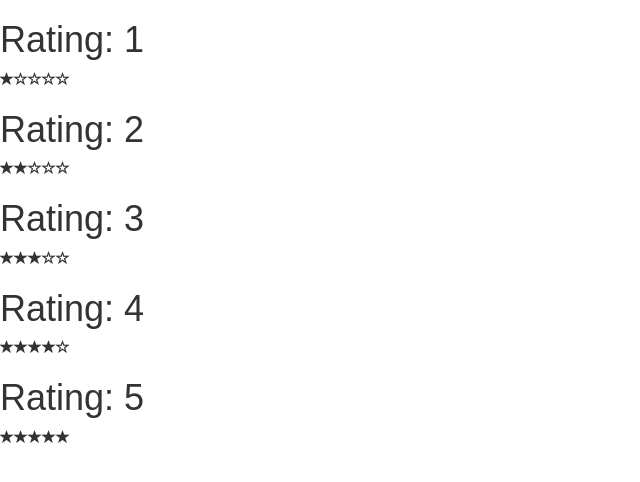
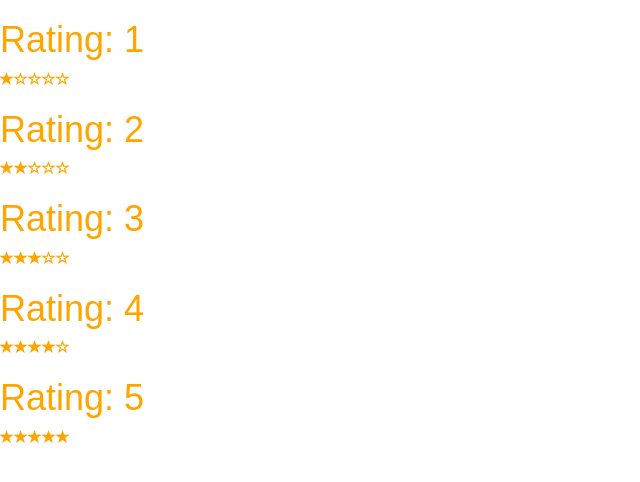
Before and after one commit to neilsatt/react_search_app, a React (Create React App) app: page / in a window 1280 px wide. Shown: the top 482 px of the page, without its empty margins (0-640 px from the left). Built offline with nearby package versions, Linux system fonts and the light colour scheme.

Commit message:
updates to Product

```diff
--- a/src/Rating.js
+++ b/src/Rating.js
@@ -11,7 +11,7 @@ class Rating extends Component {
     }
     render() {
         return (
-            <div>
+            <div style={styles.starStyle}>
                 <h1>Rating: {this.state.rating}</h1>
                 <Glyphicon
                     glyph={this.state.rating >= 1 ? "star": "star-empty"}
@@ -39,3 +39,9 @@ class Rating extends Component {
 }
 
 export default Rating;
+
+const styles = {
+    starStyle: {
+        color: 'orange'
+    }
+}
```
Also changed, not shown: src/Product.js (added, +30 -0 lines).
